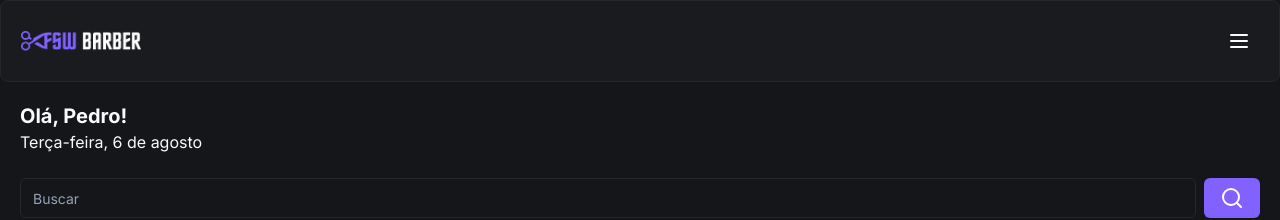
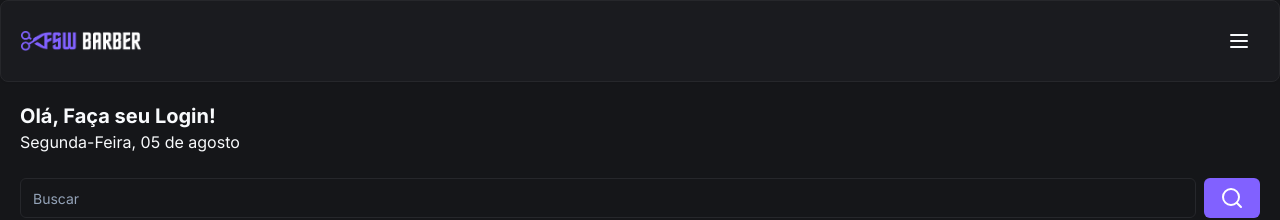
Before and after one commit to pedrofaleirosss/fsw-barber, a Next.js app: page / in a window 1280 px wide. Shown: the top 220 px of the page. Built offline with nearby package versions, Linux system fonts and the light colour scheme; no server answers; the database is empty.

Commit message:
feat: update welcome message

```diff
--- a/app/page.tsx
+++ b/app/page.tsx
@@ -9,6 +9,8 @@
 import Link from "next/link"
 import { getServerSession } from "next-auth"
 import { authOptions } from "./_lib/auth"
+import { format } from "date-fns"
+import { ptBR } from "date-fns/locale"
 
 const Home = async () => {
   const session = await getServerSession(authOptions)
@@ -43,8 +45,16 @@
     <div>
       <Header />
       <div className="p-5">
-        <h2 className="text-xl font-bold">Olá, Pedro!</h2>
-        <p>Terça-feira, 6 de agosto</p>
+        <h2 className="text-xl font-bold">
+          Olá,{" "}
+          {session?.user ? session.user.name?.split(" ")[0] : "Faça seu Login"}!
+        </h2>
+        <p>
+          <span className="capitalize">
+            {format(new Date(), "EEEE", { locale: ptBR })}
+          </span>
+          {format(new Date(), "',' dd 'de' MMMM", { locale: ptBR })}
+        </p>
 
         <div className="mt-6">
           <Search />
```
